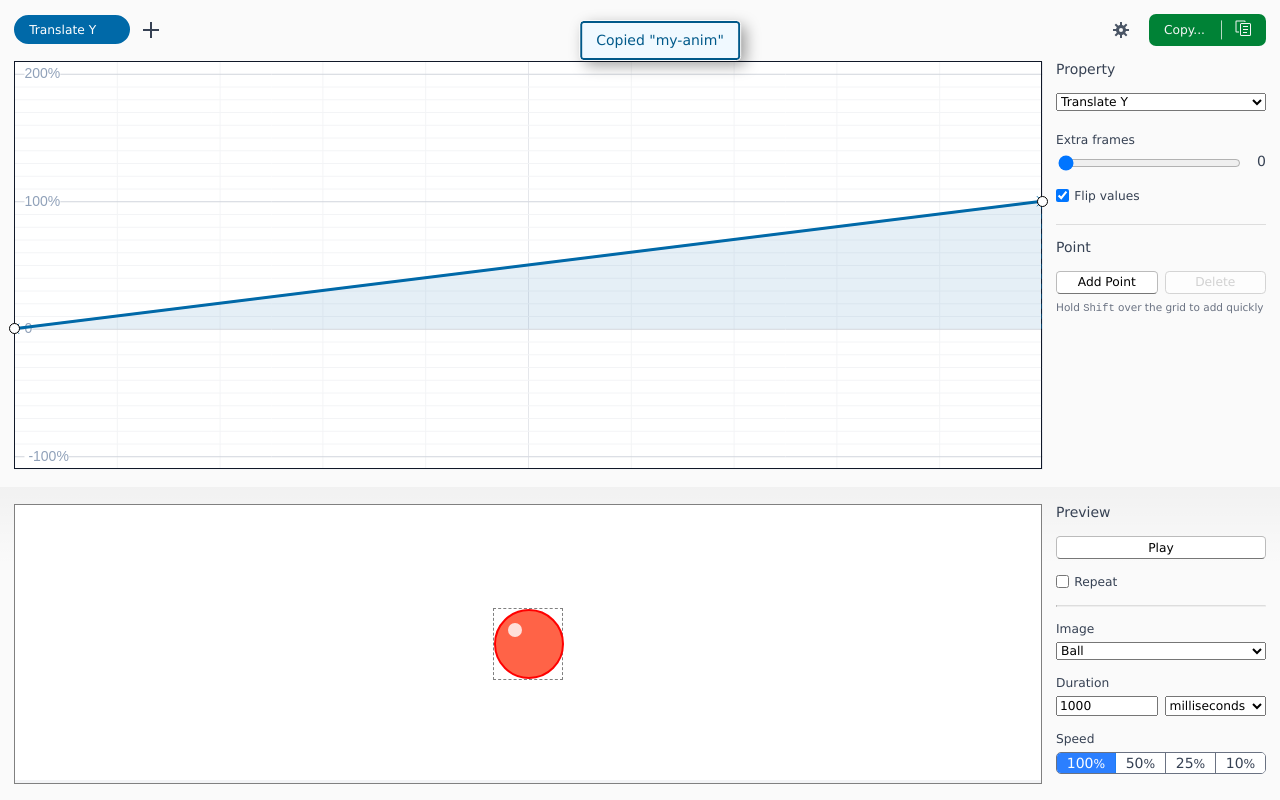
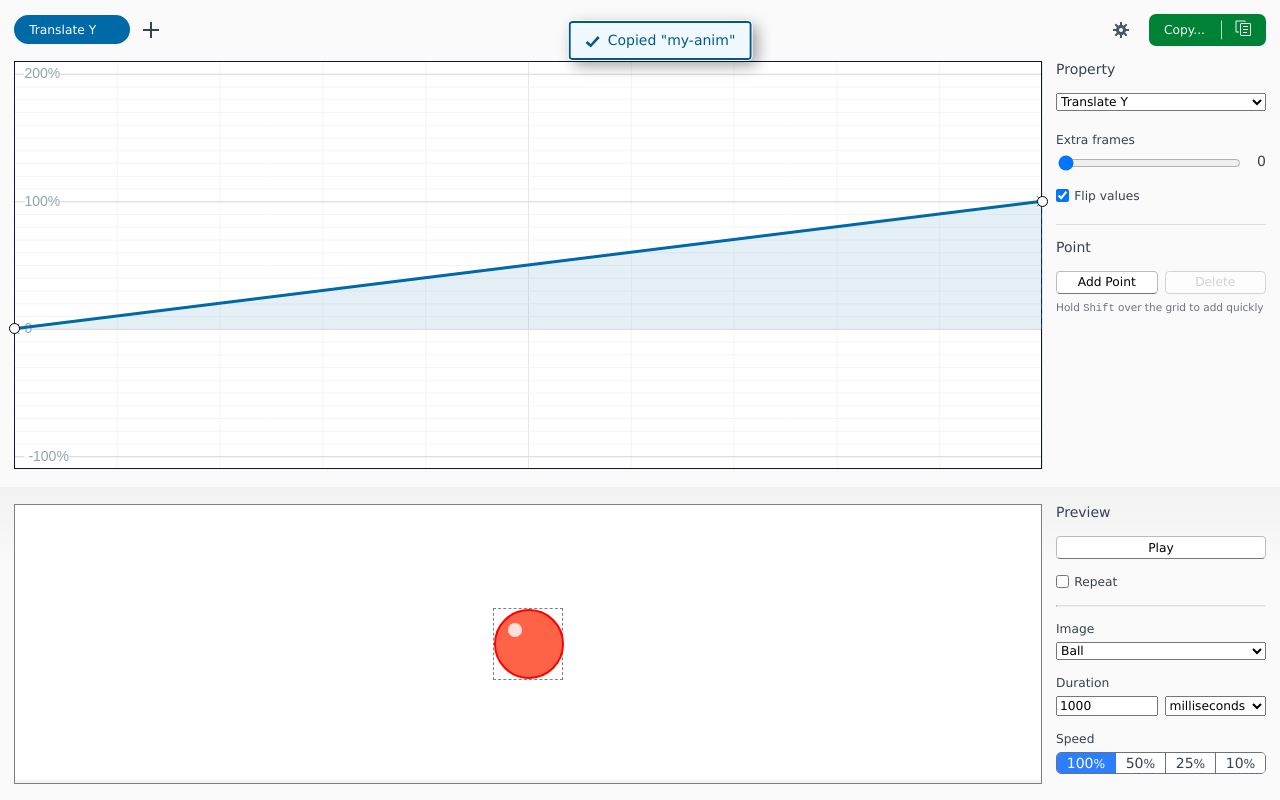
Before and after one commit to gillibrand/keyframe-click, a React (Vite) app: page / in a window 1280 px wide. Both pictures are taken after a click on the button "Copy keyframes to clipboard with current options". Built offline with nearby package versions, Linux system fonts and the light colour scheme.

Commit message:
Show checkmark in Copies notification

```diff
--- a/src/components/note/NoteProvider.tsx
+++ b/src/components/note/NoteProvider.tsx
@@ -1,4 +1,4 @@
-import { PropsWithChildren, useState } from "react";
+import { PropsWithChildren, ReactNode, useState } from "react";
 import { NoteProps, _NoteContext } from "./_NoteContext";
 
 const MaxNotes = 3;
@@ -19,7 +19,7 @@ export function NoteProvider({ children }: PropsWithChildren) {
   }
 
   /** Adds a visible note. Schedules it to be removed soon. */
-  function sendNote(message: string) {
+  function sendNote(message: ReactNode) {
     setNotes((old) => {
       const id = crypto.randomUUID();
 
--- a/src/components/note/_NoteContext.ts
+++ b/src/components/note/_NoteContext.ts
@@ -1,7 +1,7 @@
-import { createContext } from "react";
+import { createContext, ReactNode } from "react";
 
 export interface NoteProps {
-  message: string;
+  message: ReactNode;
   id: string;
 }
 
--- a/src/components/note/note.css
+++ b/src/components/note/note.css
@@ -24,7 +24,6 @@
 
     max-width: 40ch;
     min-width: 15ch;
-    text-align: center;
     line-height: 1.5;
   }
 }
--- a/src/export/output.ts
+++ b/src/export/output.tsx
@@ -3,6 +3,7 @@ import { Layers } from "@timeline/Layers";
 import { Point } from "@timeline/point";
 import { round2dp } from "@util";
 import { ColorName, Colors } from "@util/Colors";
+import Check from "@images/check.svg?react";
 
 /**
  * Details about a CSS property that can be used on its own, but usually needs to be combined with a pair prop in a
@@ -93,9 +94,22 @@ function indent(css: string) {
   return css.replace(/^/gm, "  ");
 }
 
+/**
+ * Copies the generated keyframes to the clipboard. Changes what is copied based on the presence of a rule name.
+ *
+ * @param layers Layers to generate CSS from.
+ * @param ruleName Optional at-rule name. If missing, a bare keyframe list is returned.
+ * @returns A message about the success that should be shown in a notification. This function doesn't do that for you
+ *   since sometime we want to animate a dialog closed first.
+ */
 export function copyToClipboard(layers: Layers, ruleName: string) {
   navigator.clipboard.writeText(generateCssAtRule(genCssKeyframeList(layers), ruleName));
-  return ruleName ? `Copied "${ruleName}"` : "Copied keyframes";
+
+  return (
+    <span className="flex items-center gap-2">
+      <Check /> {ruleName ? `Copied "${ruleName}"` : "Copied keyframes"}
+    </span>
+  );
 }
 
 /**
```
